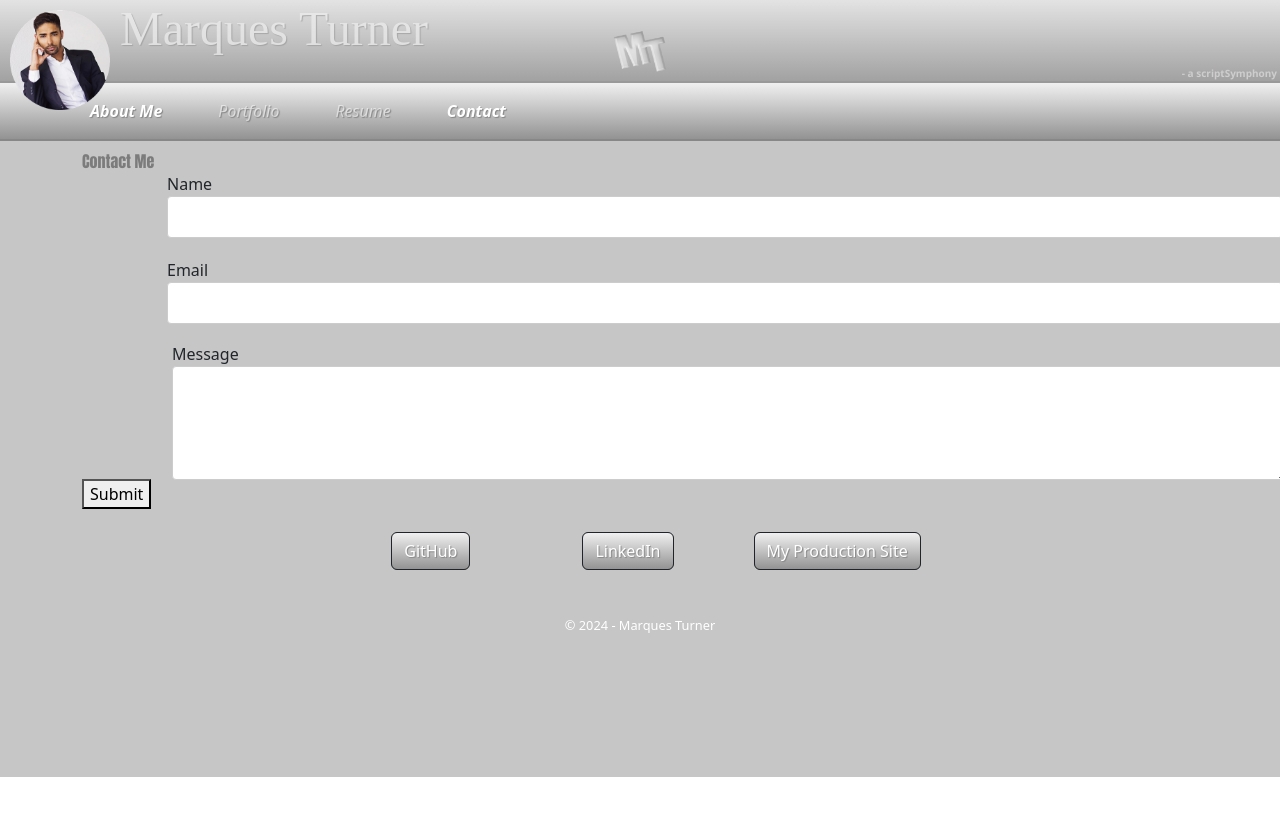
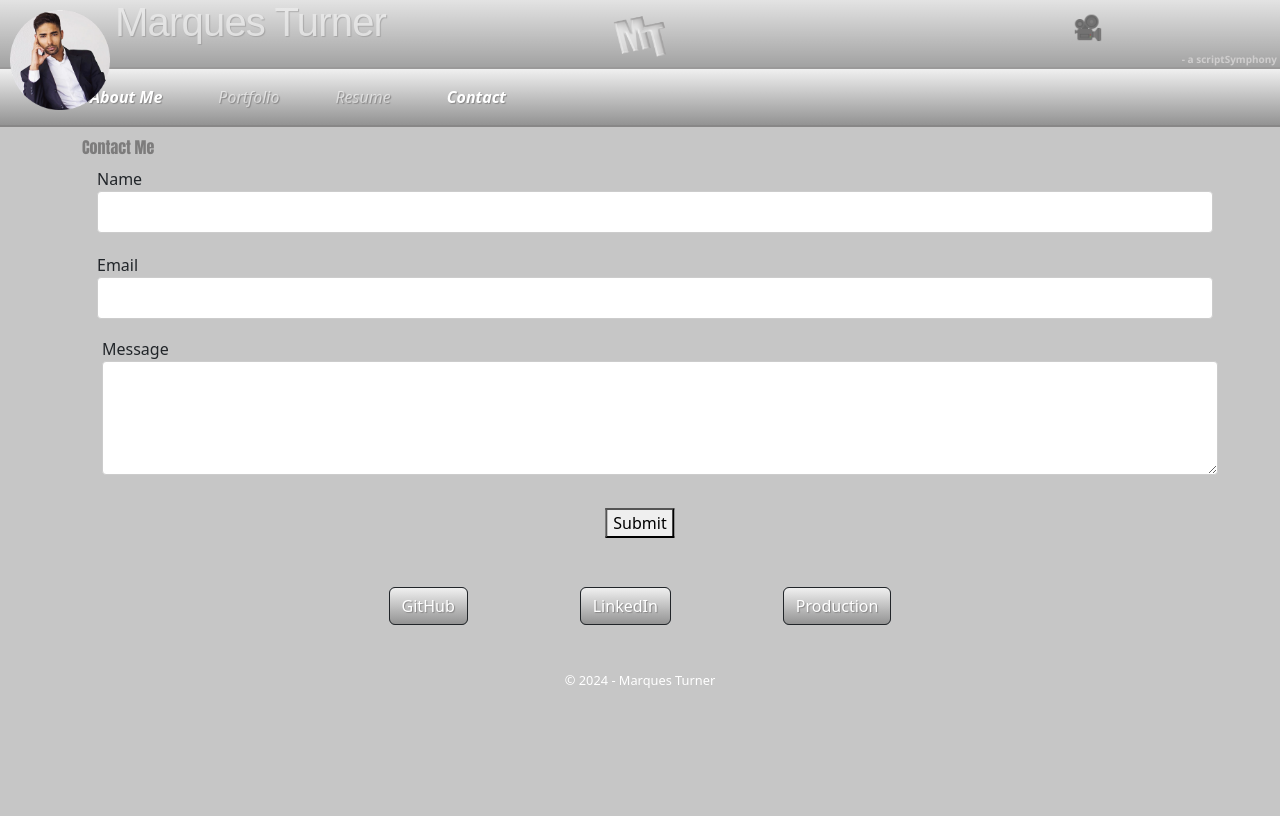
Before and after one commit to westmarquest/Report, a React (Vite) app in the folder client/: page /marques/contact in a window 1280 px wide. Shown: the top 816 px of the page. Built offline with nearby package versions, Linux system fonts and the light colour scheme.

Commit message:
changed css, added hover effects and links

```diff
--- a/client/src/App.css
+++ b/client/src/App.css
@@ -71,16 +71,19 @@
 }
 
 .header-name1 {
-  font-size: 3rem;
-  font-family: "Brush Script MT";
+  font-size: 2.5rem;
+  font-family: "Poppins", sans-serif;
   justify-content: center;
   align-items: center;
   color: rgb(255, 255, 255);
   opacity: 0.7;
   z-index: -1;
   text-align: left;
-  margin-left: 120px;
+  margin-left: 115px;
   text-shadow: 1px 1px 1px #888787;
+  font-weight: 300;
+  letter-spacing: -0.02em;
+  line-height: 1.1;
 }
 
 .hdcontainer {
@@ -113,7 +116,7 @@
 }
 .intro-text {
   font-size: 15px;
-  background-color: rgba(218, 217, 217, 0.917);
+  background-color: rgba(253, 253, 253, 0.95);
   border-radius: 10px;
 }
 h6 {
@@ -254,7 +257,7 @@ h4 {
   height: 55px;
   width: 80px;
   position: absolute;
-  top: 28px;
+  top: 13px;
   left: 50%;
   transform: translateX(-50%);
   z-index: 999;
@@ -267,7 +270,7 @@ h4 {
 
 h3 {
   font-size: 1rem;
-  font-family: "Brush Script MT";
+  font-family: "Copperplate";
   justify-content: center;
   align-items: center;
   color: rgb(0, 0, 0);
@@ -302,14 +305,19 @@ h3 {
   margin-right: 20px; /* Space between the main and right columns */
 }
 
+.project-card h3 {
+  color: #f0eeee;
+  font-size: 1.5rem;
+}
+
 .repo-column {
   flex: 1;
   border-left: 1px solid #ccc; /* Grey dividing line */
   padding-left: 20px;
   position: absolute;
   width: 180px;
-  top: 148px;
-  right: 50px;
+  top: 129px;
+  right: 15px;
   z-index: 999;
 }
 
@@ -328,13 +336,13 @@ h3 {
   background: linear-gradient(to bottom, #f0f0f0, #939393);
   border: 1px solid #ccc;
   padding: 10px;
-  color: #333;
+  color: #f0eeee;
   text-align: left;
   cursor: pointer;
   font-size: 1rem;
   border-radius: 5px;
   transition: background 0.3s, transform 0.3s;
-  font-family: "Brush Script MT";
+  font-family: "Copperplate";
 }
 
 .repo-link-button:hover {
@@ -365,35 +373,43 @@ h3 {
   z-index: -1;
   text-align: left;
   margin-top: 1%;
-  margin-bottom: 1px;
+  margin-bottom: 10px;
 }
 
 .cont-name {
   position: relative;
   top: 0px;
-  left: 85px;
+  left: 15px;
   z-index: 999;
 }
 
 .cont-email {
   position: relative;
   top: 10px;
-  left: 85px;
+  left: 15px;
   z-index: 999;
 }
 
 .cont-mess {
   position: relative;
   top: 18px;
-  left: 90px;
+  left: 20px;
   z-index: 999;
 }
 
 .submit-button {
-  position: relative;
-  top: 1px;
-  left: 0px;
-  z-index: 999;
+  position: relative; /* Position fixed to keep it centered on the screen */
+  top: 0%; /* Move the element down by 50% of the viewport height */
+  left: 50%; /* Move the element horizontally by 50% of the viewport width */
+  transform: translate(
+    -50%,
+    -50%
+  ); /* Center the element both vertically and horizontally */
+  z-index: 999; /* Set a high z-index to ensure it's on top of other content */
+
+  /* Additional styling for space above and below */
+  margin-top: 50px; /* Add more space above */
+  margin-bottom: 10px; /* Add more space below */
 }
 
 #name,
@@ -423,7 +439,33 @@ h3 {
   opacity: 0.7;
   z-index: -1;
   position: absolute;
-  top: 410px;
-  left: 45px;
+  top: 393px;
+  left: 30px;
   z-index: 999;
 }
+
+.project-card img:hover {
+  transform: scale(1.05);
+  filter: brightness(1.8);
+  box-shadow: 0 4px 8px rgba(0, 0, 0, 0.2);
+}
+
+.emoji-link {
+  position: absolute; /* Position it absolutely relative to the nearest positioned ancestor */
+  top: 10px; /* Position from the top (adjust as needed) */
+  left: 85%; /* Position 75% from the left of the screen */
+  transform: translateX(
+    -50%
+  ); /* Center horizontally relative to its own width */
+  font-size: 1.5rem; /* Adjust size of the emoji */
+  text-decoration: none; /* Remove underline */
+  transition: transform 0.2s; /* Adds a hover effect */
+  color: inherit; /* Inherit text color */
+  z-index: 1000; /* Inherits the color of the surrounding text */
+}
+
+/* Hover effect */
+.emoji-link:hover {
+  transform: scale(1.2); /* Enlarges the emoji on hover */
+  color: #ff4500; /* Changes color on hover */
+}
--- a/client/src/components/Footer/index.jsx
+++ b/client/src/components/Footer/index.jsx
@@ -33,13 +33,13 @@ const Footer = () => {
             LinkedIn
           </button>
           <button
-            className="btn btn-dark mx-3"
+            className="btn btn-dark mx-5"
             onClick={() =>
               openInNewTab("https://adigitprod.wixsite.com/digitproductions")
             }
             style={{ textShadow: "1px 1px 1px #888787" }}
           >
-            My Production Site
+            Production
           </button>
         </div>
       </div>
--- a/client/src/components/Header/index.jsx
+++ b/client/src/components/Header/index.jsx
@@ -11,6 +11,14 @@ const Header = () => {
         <div className="header-name">
           <h1 className="header-name1">Marques Turner</h1>
           <img src={logoImage} alt="Logo" className="logo-image" />
+          <a
+            href="https://www.adigitprod.com"
+            target="_blank"
+            rel="noopener noreferrer"
+            class="emoji-link"
+          >
+            🎥
+          </a>
           <p className="header-tag">- a scriptSymphony</p>
         </div>
       </div>
--- a/client/src/pages/Projects.jsx
+++ b/client/src/pages/Projects.jsx
@@ -68,7 +68,7 @@ const Projects = () => {
               )
             }
           >
-            Weather Forecast
+            Forecast
           </button>
           <button
             className="repo-link-button"
--- a/client/src/pages/Resume.jsx
+++ b/client/src/pages/Resume.jsx
@@ -14,11 +14,11 @@ const Resume = () => {
     >
       <img src={resumeImage} alt="Resume" className="resume-image" />{" "}
       <a
-        href="https://drive.google.com/uc?export=download&id=1HoB2D_Tc38NozRdISP4HoAgXGIavefQT"
-        download="MarquesTurner-RES24.jpg"
+        href="https://drive.google.com/file/d/10D5K7R1j6_HZadufPT8c3NOI8VdP0wtL/view?usp=share_link"
+        download="MarquesTurner-RES24.pdf"
         className="download-link"
       >
-        Download
+        Download PDF
       </a>
       {/* <h2>Proficiencies</h2>
       <ul>
```
Also changed, not shown: client/src/assets/MarquesTurner-RES24.jpg.
